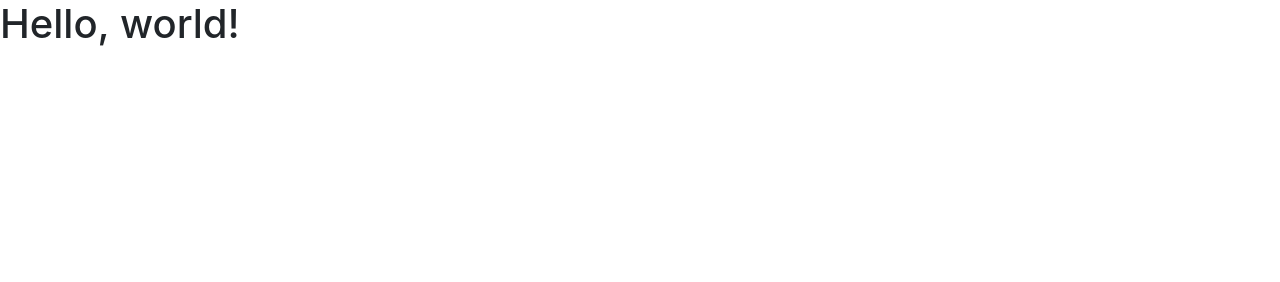
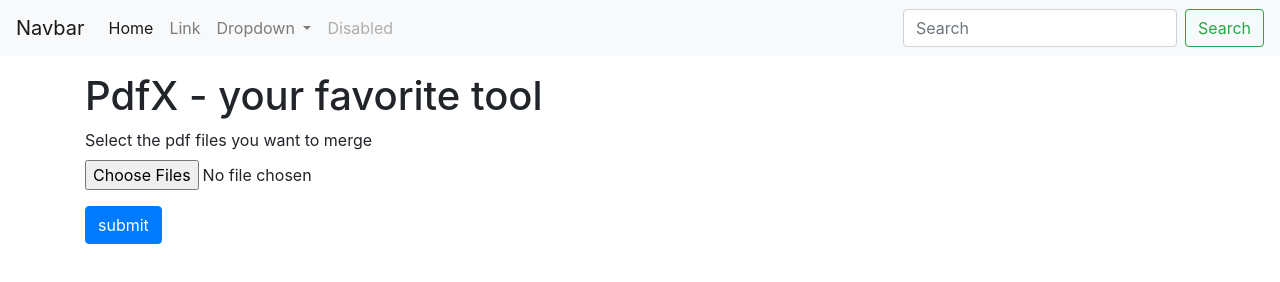
Before and after one commit to avineshsharma/Pdf-Tool, a website: page index.html in a window 1280 px wide. Drawn offline with nearby package versions, Linux system fonts and the light colour scheme.

Commit message:
merge project

```diff
--- a/index.html
+++ b/index.html
@@ -1,23 +1,78 @@
 <!doctype html>
 <html lang="en">
-  <head>
+
+<head>
     <!-- Required meta tags -->
     <meta charset="utf-8">
     <meta name="viewport" content="width=device-width, initial-scale=1, shrink-to-fit=no">
 
     <!-- Bootstrap CSS -->
-    <link rel="stylesheet" href="https://cdn.jsdelivr.net/npm/bootstrap@4.6.2/dist/css/bootstrap.min.css" integrity="sha384-xOolHFLEh07PJGoPkLv1IbcEPTNtaed2xpHsD9ESMhqIYd0nLMwNLD69Npy4HI+N" crossorigin="anonymous">
+    <link rel="stylesheet" href="https://cdn.jsdelivr.net/npm/bootstrap@4.6.2/dist/css/bootstrap.min.css"
+        integrity="sha384-xOolHFLEh07PJGoPkLv1IbcEPTNtaed2xpHsD9ESMhqIYd0nLMwNLD69Npy4HI+N" crossorigin="anonymous">
 
-    <title>Hello, world!</title>
-  </head>
-  <body>
-    <h1>Hello, world!</h1>
+    <title>Pdf Viewer</title>
+</head>
+
+<body>
+    <nav class="navbar navbar-expand-lg navbar-light bg-light">
+        <a class="navbar-brand" href="#">Navbar</a>
+        <button class="navbar-toggler" type="button" data-toggle="collapse" data-target="#navbarSupportedContent"
+            aria-controls="navbarSupportedContent" aria-expanded="false" aria-label="Toggle navigation">
+            <span class="navbar-toggler-icon"></span>
+        </button>
+
+        <div class="collapse navbar-collapse" id="navbarSupportedContent">
+            <ul class="navbar-nav mr-auto">
+                <li class="nav-item active">
+                    <a class="nav-link" href="#">Home <span class="sr-only">(current)</span></a>
+                </li>
+                <li class="nav-item">
+                    <a class="nav-link" href="#">Link</a>
+                </li>
+                <li class="nav-item dropdown">
+                    <a class="nav-link dropdown-toggle" href="#" role="button" data-toggle="dropdown"
+                        aria-expanded="false">
+                        Dropdown
+                    </a>
+                    <div class="dropdown-menu">
+                        <a class="dropdown-item" href="#">Action</a>
+                        <a class="dropdown-item" href="#">Another action</a>
+                        <div class="dropdown-divider"></div>
+                        <a class="dropdown-item" href="#">Something else here</a>
+                    </div>
+                </li>
+                <li class="nav-item">
+                    <a class="nav-link disabled">Disabled</a>
+                </li>
+            </ul>
+            <form class="form-inline my-2 my-lg-0">
+                <input class="form-control mr-sm-2" type="search" placeholder="Search" aria-label="Search">
+                <button class="btn btn-outline-success my-2 my-sm-0" type="submit">Search</button>
+            </form>
+        </div>
+    </nav>
+    <!-- <h1>Hello,Avinesh !</h1> -->
+    <div class="container my-3">
+        <h1>PdfX - your favorite tool</h1>
+
+        <form method="post" action="/merge" enctype="multipart/form-data">
+            <div class="form-group">
+                <label for="exampleFormControlFile1">Select the pdf files you want to merge</label>
+                <input type="file" name="pdfs" class="form-control-file" id="exampleFormControlFile1" multiple accept=".Pdf">
+                <input class="btn btn-primary my-3" type="submit" value="submit">
+            </div>
+        </form>
+    </div>
 
     <!-- Optional JavaScript; choose one of the two! -->
 
     <!-- Option 1: jQuery and Bootstrap Bundle (includes Popper) -->
-    <script src="https://cdn.jsdelivr.net/npm/jquery@3.5.1/dist/jquery.slim.min.js" integrity="sha384-DfXdz2htPH0lsSSs5nCTpuj/zy4C+OGpamoFVy38MVBnE+IbbVYUew+OrCXaRkfj" crossorigin="anonymous"></script>
-    <script src="https://cdn.jsdelivr.net/npm/bootstrap@4.6.2/dist/js/bootstrap.bundle.min.js" integrity="sha384-Fy6S3B9q64WdZWQUiU+q4/2Lc9npb8tCaSX9FK7E8HnRr0Jz8D6OP9dO5Vg3Q9ct" crossorigin="anonymous"></script>
+    <script src="https://cdn.jsdelivr.net/npm/jquery@3.5.1/dist/jquery.slim.min.js"
+        integrity="sha384-DfXdz2htPH0lsSSs5nCTpuj/zy4C+OGpamoFVy38MVBnE+IbbVYUew+OrCXaRkfj"
+        crossorigin="anonymous"></script>
+    <script src="https://cdn.jsdelivr.net/npm/bootstrap@4.6.2/dist/js/bootstrap.bundle.min.js"
+        integrity="sha384-Fy6S3B9q64WdZWQUiU+q4/2Lc9npb8tCaSX9FK7E8HnRr0Jz8D6OP9dO5Vg3Q9ct"
+        crossorigin="anonymous"></script>
 
     <!-- Option 2: Separate Popper and Bootstrap JS -->
     <!--
@@ -25,5 +80,6 @@
     <script src="https://cdn.jsdelivr.net/npm/popper.js@1.16.1/dist/umd/popper.min.js" integrity="sha384-9/reFTGAW83EW2RDu2S0VKaIzap3H66lZH81PoYlFhbGU+6BZp6G7niu735Sk7lN" crossorigin="anonymous"></script>
     <script src="https://cdn.jsdelivr.net/npm/bootstrap@4.6.2/dist/js/bootstrap.min.js" integrity="sha384-+sLIOodYLS7CIrQpBjl+C7nPvqq+FbNUBDunl/OZv93DB7Ln/533i8e/mZXLi/P+" crossorigin="anonymous"></script>
     -->
-  </body>
+</body>
+
 </html>
--- a/package.json
+++ b/package.json
@@ -11,6 +11,7 @@
   "author": "",
   "license": "ISC",
   "dependencies": {
-    "express": "^4.21.2"
+    "express": "^4.21.2",
+    "multer": "^1.4.5-lts.1"
   }
 }
```
Also changed, not shown: server.js (+7 -0 lines), 1 other file.
